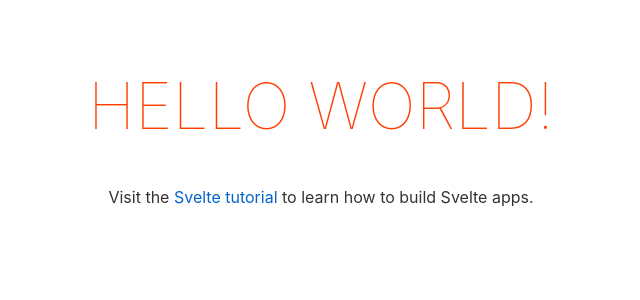
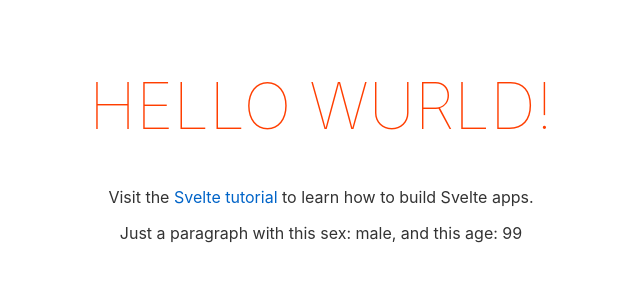
Before and after one commit to peterhoward42/svelte-learning, a Svelte app: page / in a window 1280 px wide. Shown: the top 300 px of the page, without its empty margins (319-959 px from the left). Built offline with nearby package versions, Linux system fonts and the light colour scheme.

Commit message:
Put in a nested component with props

```diff
--- a/src/App.svelte
+++ b/src/App.svelte
@@ -1,10 +1,22 @@
 <script>
 	export let name;
+
+	const innerProps = {
+		sex: 'male',
+		age: 99
+	};
+
+import Inner from './Inner.svelte';
+	import InnerCpt from './Inner.svelte';
+
 </script>
 
 <main>
 	<h1>Hello {name}!</h1>
 	<p>Visit the <a href="https://svelte.dev/tutorial">Svelte tutorial</a> to learn how to build Svelte apps.</p>
+
+	<!-- How to compose with another component, using spread for props -->
+	<InnerCpt {...innerProps} ></InnerCpt>
 </main>
 
 <style>
--- /dev/null
+++ b/src/Inner.svelte
@@ -0,0 +1,7 @@
+<script>
+    export let sex ;
+    export let age ;
+</script>
+
+<!-- A MVP component to show consumption of props -->
+<p>Just a paragraph with this sex: {sex}, and this age: {age}</p>
--- a/src/main.js
+++ b/src/main.js
@@ -3,7 +3,7 @@ import App from './App.svelte';
 const app = new App({
 	target: document.body,
 	props: {
-		name: 'world'
+		name: 'wurld'
 	}
 });
 
```
